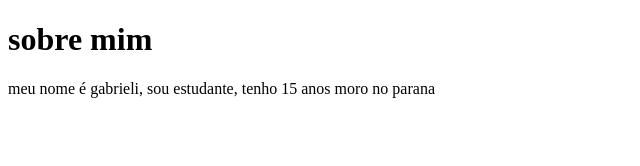
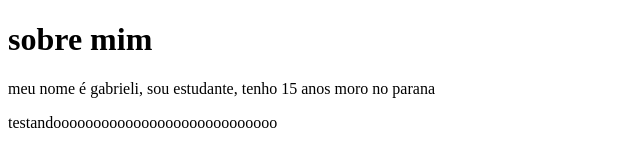
Before and after one commit to gabrielis30/gabrieli-1A-CCM, a plain HTML site: page index.html in a window 1280 px wide. Shown: the whole page, without its empty margins (0-640 px from the left). Drawn offline with Linux system fonts and the light colour scheme.

Commit message:
kkkkkkkkk

```diff
--- a/index.html
+++ b/index.html
@@ -4,9 +4,18 @@
     <meta charset="UTF-8">
     <meta name="viewport" content="width=device-width, initial-scale=1.0">
     <title>gabrieli</title>
+    <style></style>
 </head>
 <body>
    <h1>sobre mim</h1>
    <p>meu nome é gabrieli, sou estudante, tenho 15 anos moro no parana</p>
+   <p>testandoooooooooooooooooooooooooooo</p>
+
+
+
+
+
+
+
 </body>
 </html>
--- /dev/null
+++ b/style.css
@@ -0,0 +1,3 @@
+body{
+background-color: blueviolet;
+}
```
Also changed, not shown: 1 other file.
